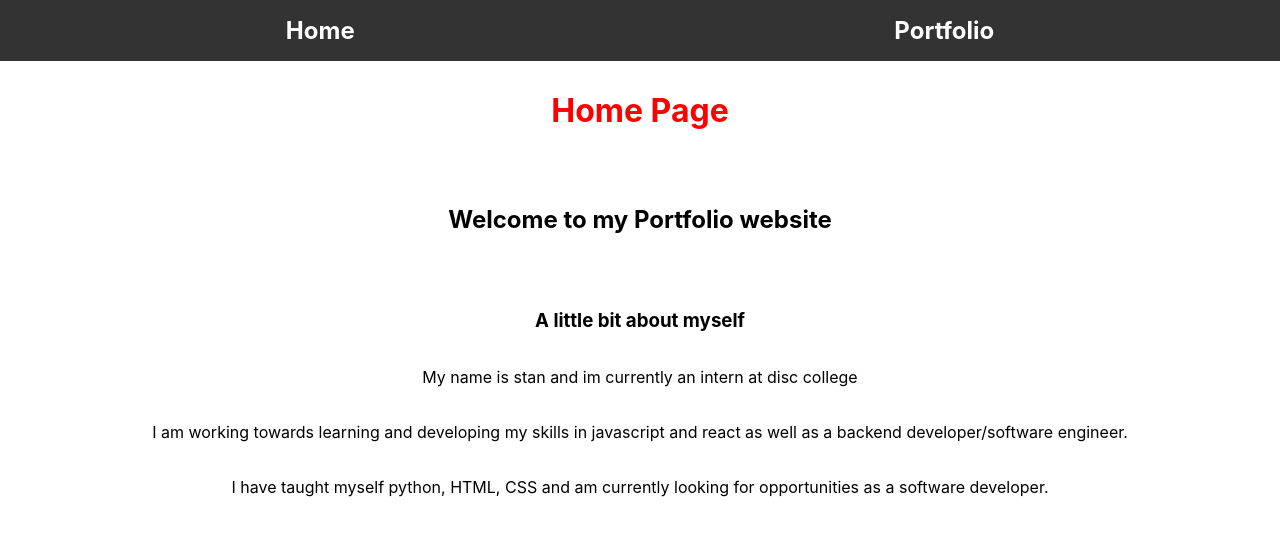
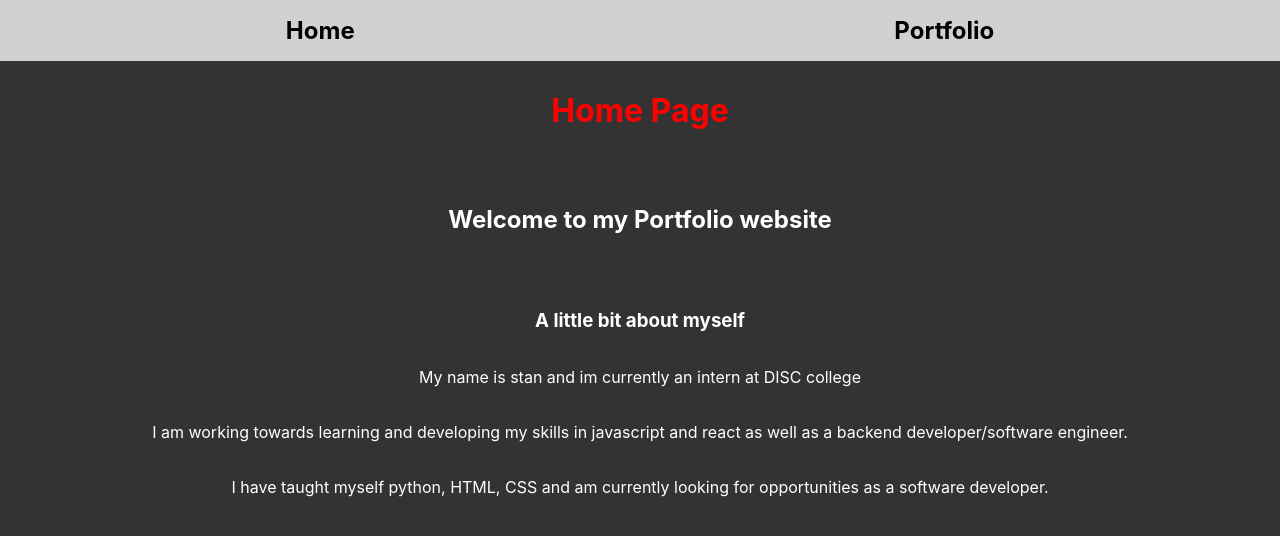
Before and after one commit to StanStrutt/Portfolio-Website, a React (Create React App) app: page / in a window 1280 px wide. Shown: the top 536 px of the page. Built offline with nearby package versions, Linux system fonts and the light colour scheme.

Commit message:
changed background and text colour

```diff
--- a/src/App.css
+++ b/src/App.css
@@ -2,14 +2,22 @@
   text-align: center;
 }
 
+body {
+  background-color: #333;
+}
+
 *:focus {
-  outline: 0.2em solid;
-  color: red;
+  outline: 0.2em solid !important;
+  color: red !important;
 }
 
 h1 {
   color: red;
-  margin: 30px;
+  margin: 0 30px 30px 30px;
+}
+
+.home-text h1 {
+  padding-top: 30px;
 }
 
 h2 {
@@ -22,12 +30,36 @@ p {
 
 .port-text {
   margin-bottom: 20px;
+  color: white;
+}
+
+.port-text h1 {
+  padding-top: 30px;
 }
 
 .FareShare-text {
   margin-bottom: 30px;
+  color: white;
+}
+
+.FareShare-text a {
+  color: cyan;
 }
 
 .GMAC-text {
   margin-bottom: 30px;
+  color: white;
 }
+
+.GMAC-text a {
+  color: cyan;
+}
+
+.home-text {
+  color: white;
+}
+
+.background {
+  background-color: #333;
+  background-size: 100vh;
+}
--- a/src/App.jsx
+++ b/src/App.jsx
@@ -4,14 +4,13 @@ import { BrowserRouter as Router, Routes, Route } from 'react-router-dom';
 import Home from './pages/home';
 import Portfolio from './pages/portfolio';
 import Navbar from './components/Navbar';
-import Title from './components/title';
+// import Title from './components/title';
 
 function App() {
   return (
     <Router>
       <Navbar />
       <div className="App">
-        <Title />
         <Routes>
           <Route path="/" element={<Home />} />
           <Route path="/portfolio" element={<Portfolio />} />
--- a/src/components/Navbar.css
+++ b/src/components/Navbar.css
@@ -1,6 +1,7 @@
 nav {
-  background-color: #333;
+  background-color: rgb(209, 209, 209);
   padding: 1rem;
+
 }
 
 nav div {
@@ -14,7 +15,7 @@ nav h1 {
 }
 
 nav a {
-  color: white;
+  color: black;
   text-decoration: none;
   font-size: 1.5rem;
 }
--- a/src/pages/home.jsx
+++ b/src/pages/home.jsx
@@ -2,16 +2,20 @@ import React from 'react';
 
 export default function Home() {
   return (
-    <div>
+    <div className='Home'>
+      <div className='background'>
+        <div className='home-text'>
           <h1>Home Page</h1>
           <h2>Welcome to my Portfolio website</h2>
           <h3>A little bit about myself</h3>
-      <p>My name is stan and im currently an intern at disc college
+          <p>My name is stan and im currently an intern at DISC college
             </p>
           <p>I am working towards learning and developing my skills in javascript
             and react as well as a backend developer/software engineer.
           </p>
           <p>I have taught myself python, HTML, CSS and am currently looking for opportunities as a software developer.</p>
         </div>
+      </div>
+    </div>
   );
 };
```
Lines whose indentation alone changed are shown as unchanged.
